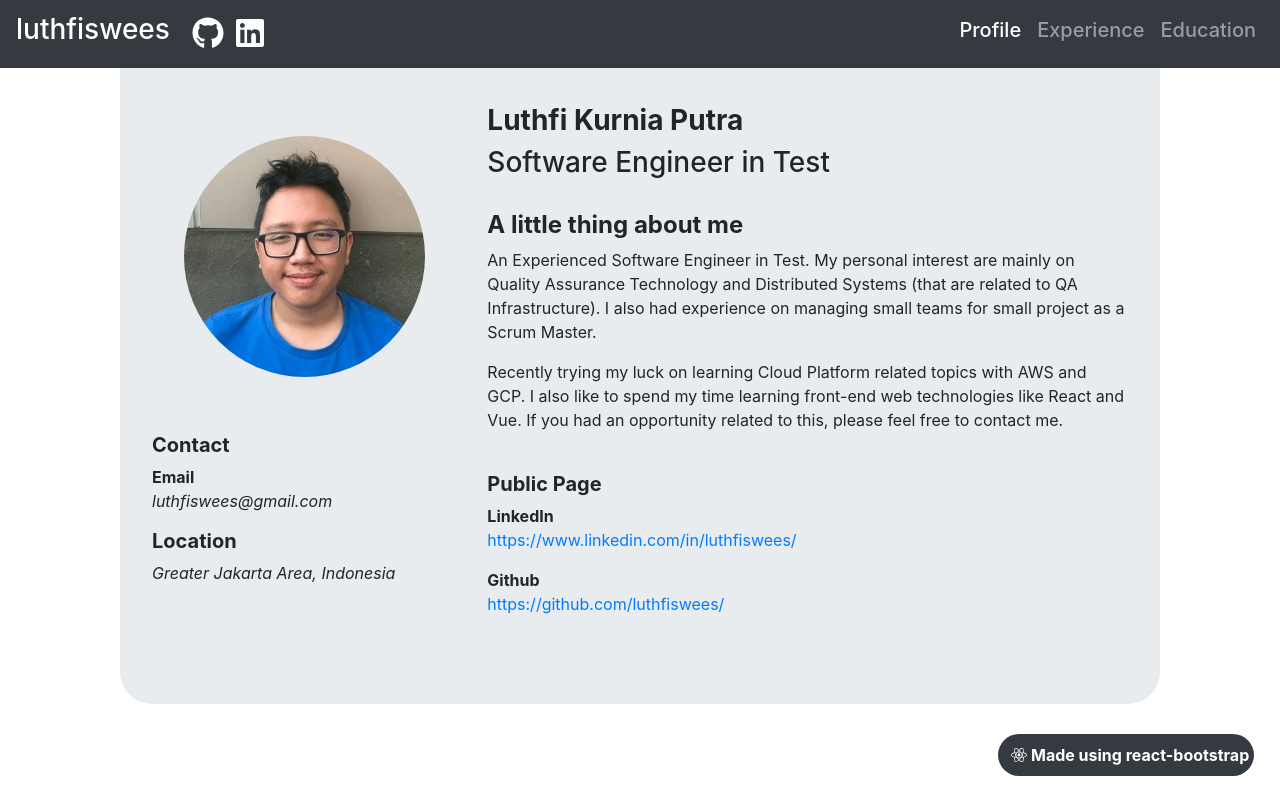
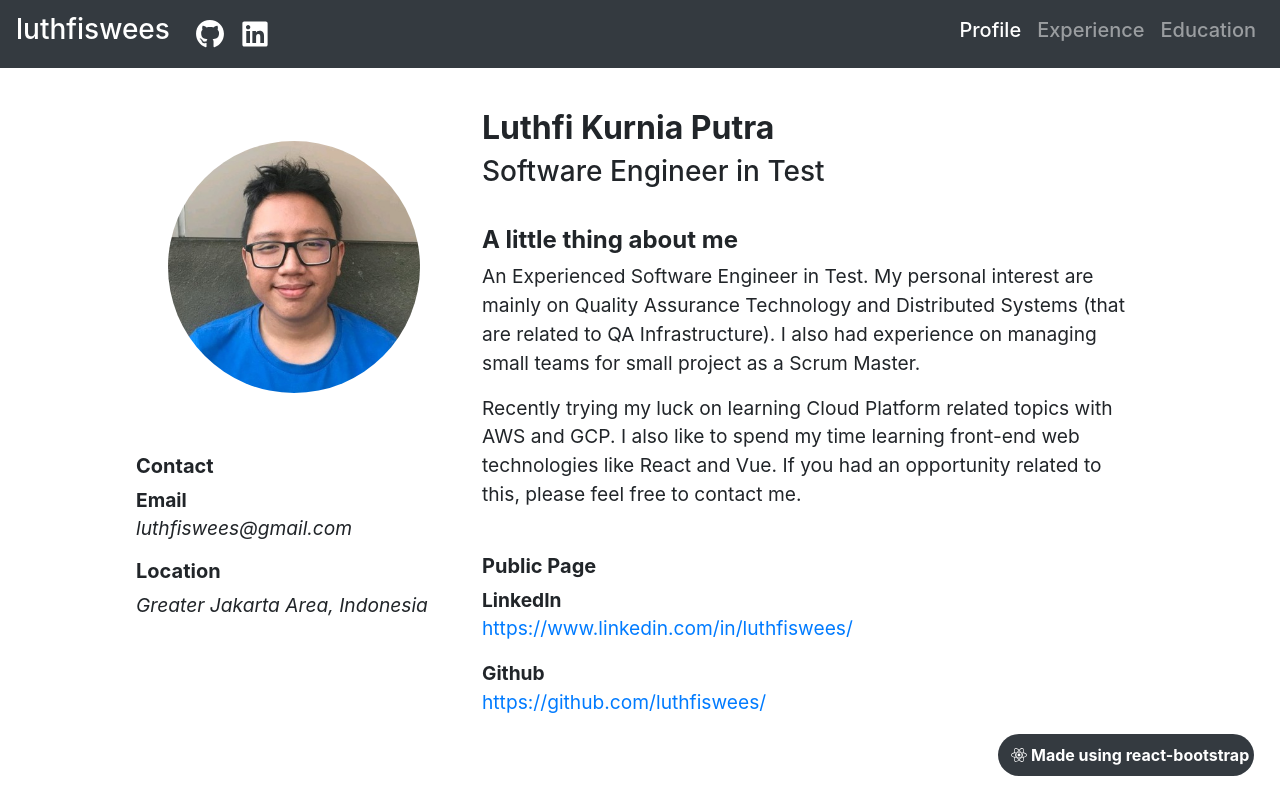
Before and after one commit to luthfiswees/online-cv, a React app: page / in a window 1280 px wide. Shown: the top 800 px of the page. Built offline with nearby package versions, Linux system fonts and the light colour scheme.

Commit message:
Little alignment, add gitignore

```diff
--- a/src/pages/home/header/Header.js
+++ b/src/pages/home/header/Header.js
@@ -22,11 +22,11 @@ class Header extends Component {
         position: 'fixed'
       },
       iconContainer: {
-        padding: '10%'
+        padding: '20%'
       }
     }
     this.route = {
-      profileSection: 'home-page-profile-section',
+      profileSection: 'home-page-title-section',
       experienceSection: 'experience-page-title-section',
       educationSection: 'education-page-title-section'
     }
@@ -69,17 +69,17 @@ class Header extends Component {
           <Navbar fixed="top" bg="dark" variant="dark">
             <Navbar.Brand><h3>luthfiswees</h3></Navbar.Brand>
             <Nav className="mr-auto">
-              <div style={this.style.iconContainer}>
+              <div>
                 <a href='https://github.com/luthfiswees/'>
                   <Nav.Item>
-                    <FontAwesomeIcon icon={faGithub} color="white" size="2x"/>
+                    <FontAwesomeIcon style={this.style.iconContainer} icon={faGithub} color="white" size="3x"/>
                   </Nav.Item>
                 </a>
               </div>
-              <div style={this.style.iconContainer}>
+              <div>
                 <a href='https://www.linkedin.com/in/luthfiswees/'>
                   <Nav.Item>
-                    <FontAwesomeIcon icon={faLinkedin} color="white" size="2x"/>
+                    <FontAwesomeIcon style={this.style.iconContainer} icon={faLinkedin} color="white" size="3x"/>
                   </Nav.Item>
                 </a>
               </div>
--- a/src/pages/home/section/home/subsection/HomePageProfileSection.js
+++ b/src/pages/home/section/home/subsection/HomePageProfileSection.js
@@ -10,12 +10,15 @@ class HomePageProfileSection extends Component {
     return (
       <div id="home-page-profile-section">
         <Container style={{ padding: '1rem' }}>
-          <Jumbotron as={Container} style={{
+          <Container style={{
             position: 'grid',
             width: '65rem',
-            height: '43rem',
+            height: '45rem',
             borderRadius: '2rem',
-            fontSize: '1rem'
+            fontSize: '1.2rem',
+            paddingTop: '4rem',
+            paddingLeft: '1rem',
+            paddingRight: '1rem'
           }}>
             <Row>
               <Col xs={4}>
@@ -33,7 +36,7 @@ class HomePageProfileSection extends Component {
 
               <Col xs={8}>
                 <br/>
-                <h3><b>Luthfi Kurnia Putra</b></h3>
+                <h2 id="home-page-title-section"><b>Luthfi Kurnia Putra</b></h2>
                 <h3>Software Engineer in Test</h3>
                 <br/>
                 <h4><b>A little thing about me</b></h4>
@@ -53,8 +56,9 @@ class HomePageProfileSection extends Component {
                 <p><a href="https://github.com/luthfiswees/">https://github.com/luthfiswees/</a></p>
               </Col>
             </Row>
-          </Jumbotron>
+          </Container>
         </Container>
+        <br/><br/><br/>
       </div>
     );
   }
```
Also changed, not shown: 1 other file (tests, documents, lock files or other folders).
